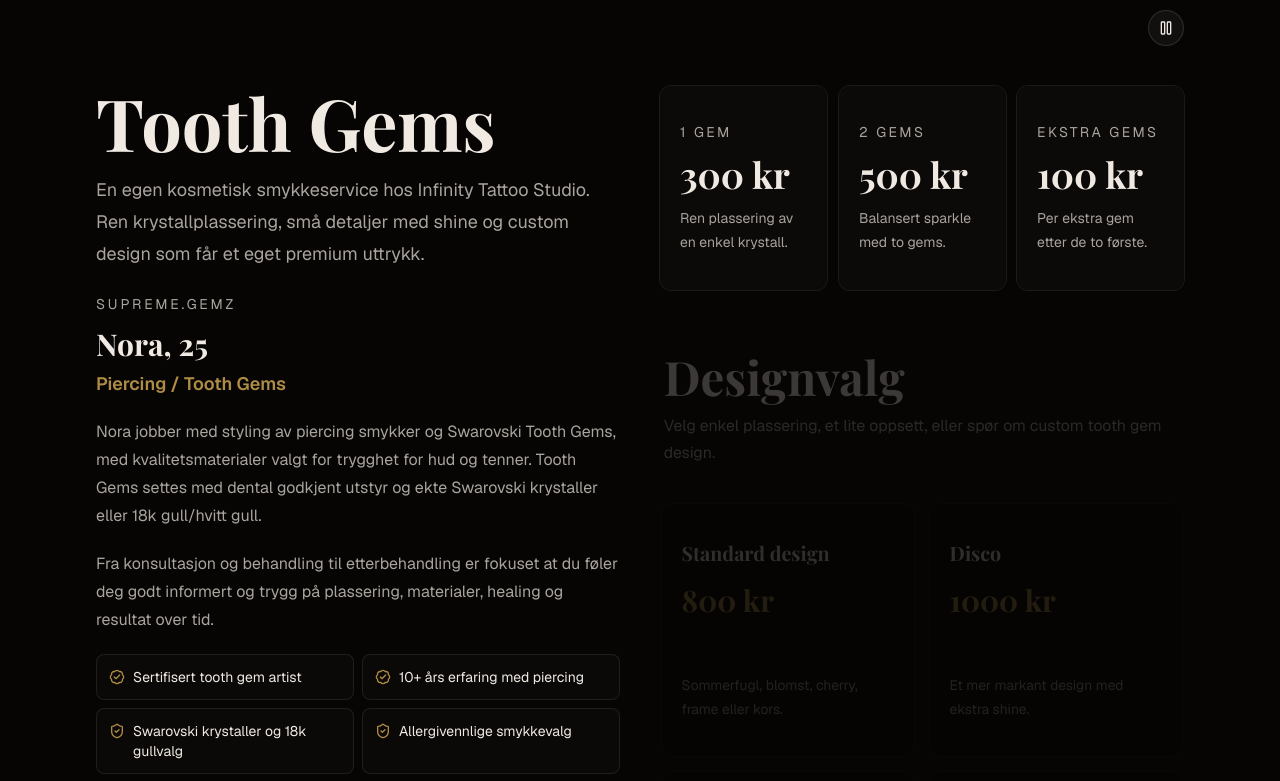
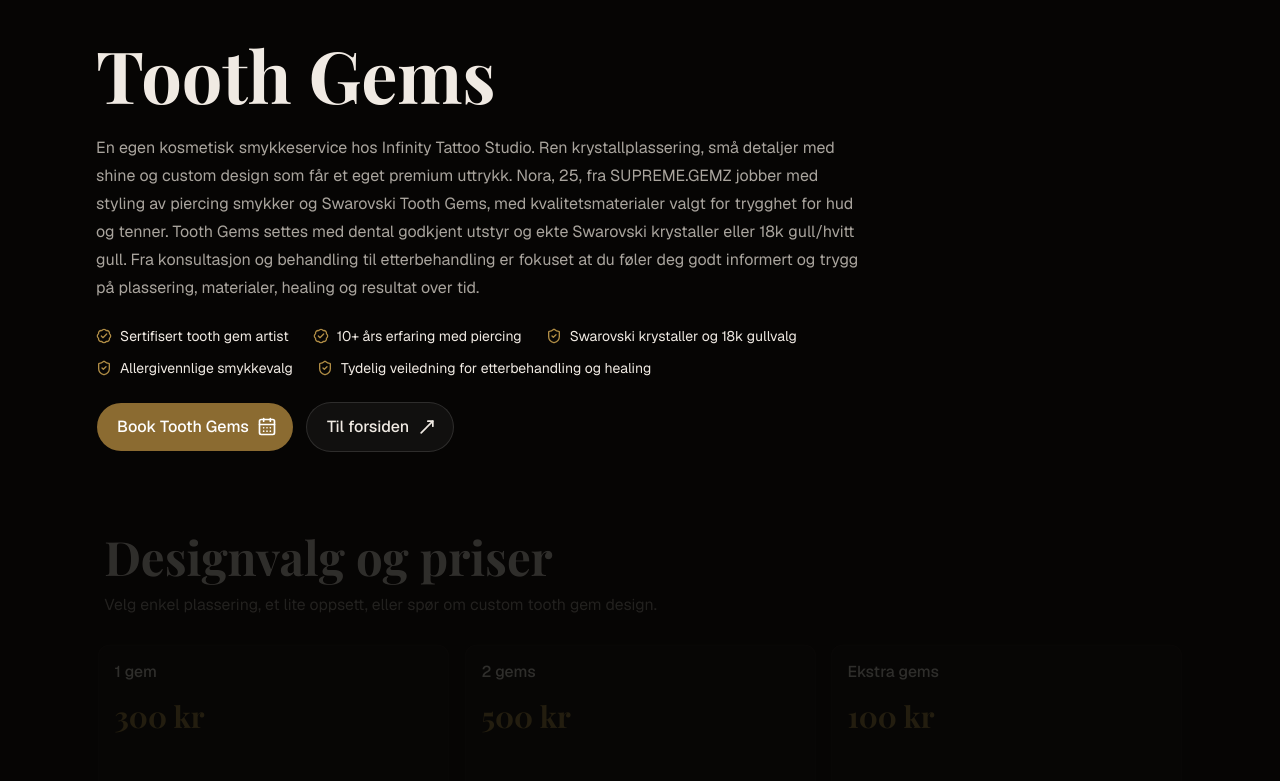
Before and after one commit to YmiaDKA/InfinityTattoo, a Next.js app: page /tooth-gems in a window 1280 px wide. Shown: the part 450-1231 px from the top of the page. Built offline with nearby package versions, Linux system fonts and the light colour scheme.

Commit message:
Unify Tooth Gems layout and widen carousel

```diff
--- a/src/app/tooth-gems/page.tsx
+++ b/src/app/tooth-gems/page.tsx
@@ -11,12 +11,21 @@ import { SiteHeader } from "@/components/site-header";
 import { ToothGemGallery } from "@/components/tooth-gem-gallery";
 import { ToothGemSizeGuide } from "@/components/tooth-gem-size-guide";
 import { Button } from "@/components/ui/button";
-import { Card, CardContent } from "@/components/ui/card";
+import { Card, CardContent, CardHeader, CardTitle } from "@/components/ui/card";
 import {
   noraHighlights,
   toothGemDesigns,
   toothGemPrices,
 } from "@/lib/tooth-gems";
+
+const toothGemOptions = [
+  ...toothGemPrices.map((item) => ({
+    ...item,
+    priceEn: item.price,
+    priceNo: item.price,
+  })),
+  ...toothGemDesigns,
+];
 
 const supremeGemzBookingUrl = "https://booking.linework.com/supreme-gemz";
 
@@ -36,46 +45,21 @@ export default function ToothGemsPage() {
 
       <ToothGemGallery />
 
-      <section className="mx-auto grid max-w-6xl gap-10 px-5 pb-16 pt-10 sm:px-8 lg:grid-cols-2 lg:items-start lg:pb-24">
+      <section className="mx-auto flex max-w-6xl flex-col gap-12 px-5 pb-16 pt-10 sm:px-8 lg:pb-24">
         <div className="motion-rise flex flex-col gap-6">
-          <div className="flex flex-col gap-4">
           <h1 className="font-display text-5xl font-bold leading-none sm:text-7xl">
             Tooth Gems
           </h1>
-            <p className="max-w-2xl text-lg leading-8 text-muted-foreground">
+          <p className="max-w-3xl text-base leading-7 text-muted-foreground">
             <LocalizedText
-                en="A separate cosmetic jewelry service inside Infinity Tattoo Studio. Clean crystal placement, small high shine details, and custom design options made to look polished on their own."
-                no="En egen kosmetisk smykkeservice hos Infinity Tattoo Studio. Ren krystallplassering, små detaljer med shine og custom design som får et eget premium uttrykk."
+              en="A separate cosmetic jewelry service inside Infinity Tattoo Studio. Clean crystal placement, small high shine details, and custom design options made to look polished on their own. Nora, 25, of SUPREME.GEMZ specializes in piercing jewelry styling and Swarovski crystal Tooth Gems, using quality materials chosen for skin and teeth safety. Tooth Gems are placed with dental approved equipment and real Swarovski crystals or 18k gold/white gold options. From consultation and treatment to aftercare, the focus is that you feel informed, comfortable, and confident about placement, materials, healing, and long term results."
+              no="En egen kosmetisk smykkeservice hos Infinity Tattoo Studio. Ren krystallplassering, små detaljer med shine og custom design som får et eget premium uttrykk. Nora, 25, fra SUPREME.GEMZ jobber med styling av piercing smykker og Swarovski Tooth Gems, med kvalitetsmaterialer valgt for trygghet for hud og tenner. Tooth Gems settes med dental godkjent utstyr og ekte Swarovski krystaller eller 18k gull/hvitt gull. Fra konsultasjon og behandling til etterbehandling er fokuset at du føler deg godt informert og trygg på plassering, materialer, healing og resultat over tid."
             />
           </p>
-          </div>
-          <div className="flex flex-col gap-5">
-            <div>
-              <p className="text-sm uppercase tracking-[0.2em] text-muted-foreground">
-                SUPREME.GEMZ
-              </p>
-              <h2 className="mt-3 font-display text-3xl font-bold">Nora, 25</h2>
-              <p className="mt-2 text-lg font-semibold text-[color:var(--studio-gold)]">
-                Piercing / Tooth Gems
-              </p>
-            </div>
-            <p className="text-base leading-7 text-muted-foreground">
-              <LocalizedText
-                en="Nora specializes in piercing jewelry styling and Swarovski crystal Tooth Gems, using quality materials chosen for skin and teeth safety. Tooth Gems are placed with dental approved equipment and real Swarovski crystals or 18k gold/white gold options."
-                no="Nora jobber med styling av piercing smykker og Swarovski Tooth Gems, med kvalitetsmaterialer valgt for trygghet for hud og tenner. Tooth Gems settes med dental godkjent utstyr og ekte Swarovski krystaller eller 18k gull/hvitt gull."
-              />
-            </p>
-            <p className="text-base leading-7 text-muted-foreground">
-              <LocalizedText
-                en="From consultation and treatment to aftercare, the focus is that you feel informed, comfortable, and confident about placement, materials, healing, and long term results."
-                no="Fra konsultasjon og behandling til etterbehandling er fokuset at du føler deg godt informert og trygg på plassering, materialer, healing og resultat over tid."
-              />
-            </p>
-
-            <div className="grid gap-2 sm:grid-cols-2">
+          <ul className="flex max-w-3xl flex-wrap gap-x-6 gap-y-3">
             {noraHighlights.map((item, index) => (
-                <div
-                  className="flex items-start gap-2 rounded-lg border border-border/70 bg-card/45 p-3 text-sm text-foreground"
+              <li
+                className="flex items-start gap-2 text-sm text-foreground"
                 key={item.titleEn}
               >
                 {index < 2 ? (
@@ -84,10 +68,9 @@ export default function ToothGemsPage() {
                   <ShieldCheckIcon className="mt-0.5 size-4 shrink-0 text-[color:var(--studio-gold)]" />
                 )}
                 <LocalizedText en={item.titleEn} no={item.titleNo} />
-                </div>
+              </li>
             ))}
-            </div>
-          </div>
+          </ul>
           <div className="flex flex-col gap-3 sm:flex-row">
             <Button
               className="motion-lift-subtle rounded-full"
@@ -117,30 +100,13 @@ export default function ToothGemsPage() {
           </div>
         </div>
 
-        <div className="flex flex-col gap-8">
-          <div className="motion-stagger grid gap-3 sm:grid-cols-3">
-            {toothGemPrices.map((item) => (
-              <Card
-                className="motion-lift motion-reveal bg-card/70"
-                key={item.titleEn}
-              >
-                <CardContent className="flex min-h-40 flex-col gap-3 p-5">
-                  <p className="text-sm uppercase tracking-[0.18em] text-muted-foreground">
-                    <LocalizedText en={item.titleEn} no={item.titleNo} />
-                  </p>
-                  <p className="font-display text-4xl font-bold text-foreground">
-                    {item.price}
-                  </p>
-                  <p className="mt-auto text-sm leading-6 text-muted-foreground">
-                    <LocalizedText en={item.textEn} no={item.textNo} />
-                  </p>
-                </CardContent>
-              </Card>
-            ))}
-          </div>
+        <div className="flex flex-col gap-6">
           <div className="motion-reveal flex flex-col gap-3">
             <h2 className="font-display text-4xl font-bold sm:text-5xl">
-              <LocalizedText en="Design options" no="Designvalg" />
+              <LocalizedText
+                en="Designs and prices"
+                no="Designvalg og priser"
+              />
             </h2>
             <p className="max-w-2xl text-base leading-7 text-muted-foreground">
               <LocalizedText
@@ -149,16 +115,15 @@ export default function ToothGemsPage() {
               />
             </p>
           </div>
-          <div className="motion-stagger grid gap-3 sm:grid-cols-2">
-            {toothGemDesigns.map((item) => (
-              <Card
-                className="motion-lift motion-reveal bg-background/70"
-                key={item.titleEn}
-              >
-                <CardContent className="flex min-h-56 flex-col gap-4 p-5">
-                  <p className="font-display text-xl font-bold text-foreground">
+          <div className="motion-stagger grid gap-3 sm:grid-cols-2 lg:grid-cols-3">
+            {toothGemOptions.map((item) => (
+              <Card className="motion-reveal min-h-48" key={item.titleEn}>
+                <CardHeader>
+                  <CardTitle>
                     <LocalizedText en={item.titleEn} no={item.titleNo} />
-                  </p>
+                  </CardTitle>
+                </CardHeader>
+                <CardContent className="flex flex-1 flex-col gap-4">
                   <p className="font-display text-3xl font-bold text-[color:var(--studio-gold)]">
                     <LocalizedText
                       en={item.priceEn ?? item.price}
--- a/src/components/tooth-gem-gallery.tsx
+++ b/src/components/tooth-gem-gallery.tsx
@@ -1,22 +1,16 @@
 "use client";
 
 import Image from "next/image";
-import { PauseIcon, PlayIcon } from "lucide-react";
-import { useState } from "react";
-
-import { Button } from "@/components/ui/button";
 import { Marquee } from "@/components/ui/marquee";
 import { useLanguage } from "@/lib/language-store";
 import { supremeGemzGallery } from "@/lib/tooth-gems";
-import { cn } from "@/lib/utils";
 
 export function ToothGemGallery() {
   const language = useLanguage();
-  const [paused, setPaused] = useState(false);
 
   return (
     <section
-      className="mx-auto max-w-6xl px-5 pt-32 sm:px-8"
+      className="w-full pt-32"
       aria-label={
         language === "NO"
           ? "Tooth Gems bildegalleri"
@@ -27,10 +21,7 @@ export function ToothGemGallery() {
         pauseOnHover
         repeat={2}
         decorativeRepeats
-        className={cn(
-          "rounded-2xl p-0 [--duration:60s] motion-reduce:overflow-x-auto [&>div]:motion-reduce:animate-none [&>div:not(:first-child)]:motion-reduce:hidden",
-          paused && "[&>div]:[animation-play-state:paused]",
-        )}
+        className="p-0 [--duration:60s] motion-reduce:overflow-x-auto [&>div]:motion-reduce:animate-none [&>div:not(:first-child)]:motion-reduce:hidden"
       >
         {supremeGemzGallery.map((image, index) => (
           <div
@@ -48,26 +39,6 @@ export function ToothGemGallery() {
           </div>
         ))}
       </Marquee>
-      <div className="mt-3 flex justify-end motion-reduce:hidden">
-        <Button
-          variant="outline"
-          size="icon-lg"
-          className="rounded-full"
-          aria-label={
-            paused
-              ? language === "NO"
-                ? "Start galleri"
-                : "Play gallery"
-              : language === "NO"
-                ? "Pause galleri"
-                : "Pause gallery"
-          }
-          aria-pressed={paused}
-          onClick={() => setPaused((value) => !value)}
-        >
-          {paused ? <PlayIcon /> : <PauseIcon />}
-        </Button>
-      </div>
     </section>
   );
 }
--- a/src/components/tooth-gem-size-guide.tsx
+++ b/src/components/tooth-gem-size-guide.tsx
@@ -143,10 +143,7 @@ export function ToothGemSizeGuide() {
 
           <div className="flex flex-col gap-5">
             <div>
-              <p className="text-sm uppercase tracking-[0.2em] text-muted-foreground">
-                <LocalizedText en="Compare the shine" no="Sammenlign shine" />
-              </p>
-              <h2 className="mt-3 font-display text-4xl font-bold sm:text-5xl">
+              <h2 className="font-display text-4xl font-bold sm:text-5xl">
                 <LocalizedText
                   en="Choose your gem size"
                   no="Velg gem størrelse"
```
Lines whose indentation alone changed are shown as unchanged.
